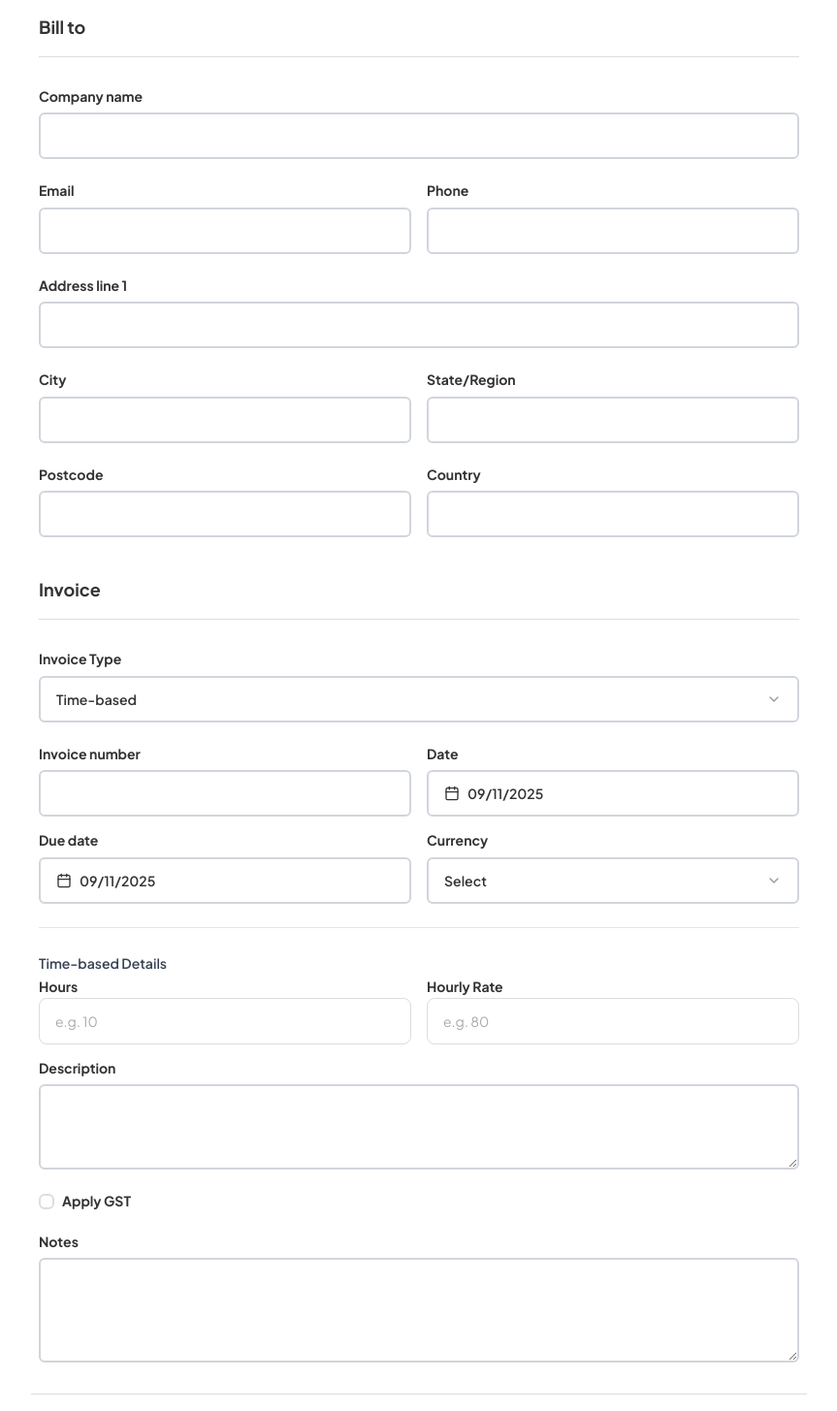
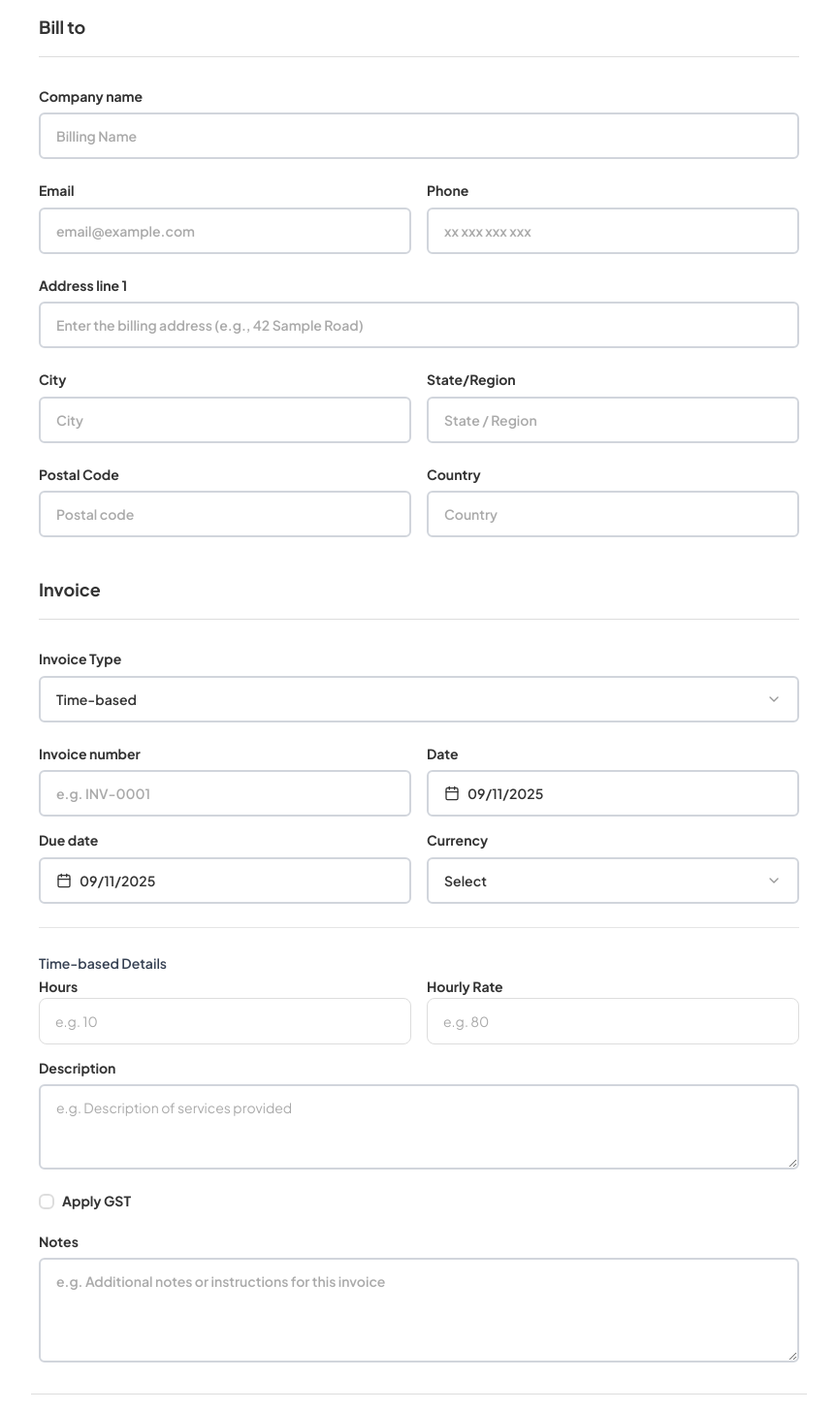
Before and after one commit to lourencofelipe/invoice-mate, a Next.js app in the folder src/frontend/: page /invoice in a window 1280 px wide. Shown: the part 755-2210 px from the top of the page at 97% size, without its empty margins (208-1071 px from the left). Built offline with nearby package versions, Linux system fonts and the light colour scheme.

Commit message:
feat: Adding placeholders for invoice and Billing section

```diff
--- a/src/frontend/src/components/invoice/BillToSection.tsx
+++ b/src/frontend/src/components/invoice/BillToSection.tsx
@@ -28,6 +28,7 @@ export function BillToSection({ register, errors }: BillToSectionProps) {
           id="billToCompany"
           className="input-base"
           type="text"
+          placeholder="Billing Name"
           {...register("billToCompany")}
         />
         {errors.billToCompany && (
@@ -46,6 +47,7 @@ export function BillToSection({ register, errors }: BillToSectionProps) {
             id="billToEmail"
             className="input-base"
             type="email"
+            placeholder="email@example.com"
             {...register("billToEmail")}
           />
           {errors.billToEmail && (
@@ -63,6 +65,7 @@ export function BillToSection({ register, errors }: BillToSectionProps) {
             id="billToPhone"
             className="input-base"
             type="tel"
+            placeholder="xx xxx xxx xxx"
             {...register("billToPhone")}
           />
         </div>
@@ -76,6 +79,7 @@ export function BillToSection({ register, errors }: BillToSectionProps) {
           id="billToAddress"
           className="input-base"
           type="text"
+          placeholder="Enter the billing address (e.g., 42 Sample Road)"
           {...register("billToAddress")}
         />
       </div>
@@ -89,6 +93,7 @@ export function BillToSection({ register, errors }: BillToSectionProps) {
             id="billToCity"
             className="input-base"
             type="text"
+            placeholder="City"
             {...register("billToCity")}
           />
         </div>
@@ -101,6 +106,7 @@ export function BillToSection({ register, errors }: BillToSectionProps) {
             id="billToRegion"
             className="input-base"
             type="text"
+            placeholder="State / Region"
             {...register("billToRegion")}
           />
         </div>
@@ -115,6 +121,7 @@ export function BillToSection({ register, errors }: BillToSectionProps) {
             id="billToPostcode"
             className="input-base"
             type="text"
+            placeholder="Postal code"
             {...register("billToPostcode")}
           />
         </div>
@@ -127,6 +134,7 @@ export function BillToSection({ register, errors }: BillToSectionProps) {
             id="billToCountry"
             className="input-base"
             type="text"
+            placeholder="Country"
             {...register("billToCountry")}
           />
         </div>
--- a/src/frontend/src/components/invoice/InvoiceDetailsSection.tsx
+++ b/src/frontend/src/components/invoice/InvoiceDetailsSection.tsx
@@ -93,7 +93,7 @@ export function InvoiceDetailsSection({
           <Label htmlFor="invoiceNumber" className="mb-2 block">
             {t("invoice.number")}
           </Label>
-          <Input id="invoiceNumber" className="input-base" type="text" {...register("invoiceNumber")} />
+          <Input id="invoiceNumber" className="input-base" type="text" placeholder="e.g. INV-0001" {...register("invoiceNumber")} />
           {errors.invoiceNumber && (
             <p className="mt-2 text-sm text-red-600">{errors.invoiceNumber.message}</p>
           )}
@@ -210,7 +210,7 @@ export function InvoiceDetailsSection({
             <Label htmlFor="description" className="mb-2 block">
               Description
             </Label>
-            <Textarea id="description" rows={3} {...register("description")} className="border-2 border-gray-300 rounded-sm" />
+            <Textarea id="description" rows={3} {...register("description")} placeholder="e.g. Description of services provided" className="border-2 border-gray-300 rounded-sm" />
           </div>
         </div>
       )}
@@ -277,7 +277,7 @@ export function InvoiceDetailsSection({
         <Label htmlFor="notes" className="mb-2 block">
           {t("invoice.notes")}
         </Label>
-        <Textarea id="notes" rows={4} {...register("notes")} className="border-2 border-gray-300 rounded-sm font-semibold" />
+        <Textarea id="notes" rows={4} {...register("notes")} placeholder="e.g. Additional notes or instructions for this invoice" className="border-2 border-gray-300 rounded-sm font-semibold" />
       </div>
     </div>
   );
--- a/src/frontend/src/components/invoice/LanguageProvider.tsx
+++ b/src/frontend/src/components/invoice/LanguageProvider.tsx
@@ -81,7 +81,7 @@ const translations: Record<Language, Record<string, string>> = {
     "receiver.email": "Email",
     "receiver.phone": "Phone",
     "receiver.accNumber": "Account number",
-    "receiver.zip": "Post code",
+    "receiver.zip": "Postal code",
     "receiver.city": "City and state",
     "receiver.address": "Address line 1",
     "receiver.complement": "Address line 2",
@@ -96,7 +96,7 @@ const translations: Record<Language, Record<string, string>> = {
     "billto.addressLine2": "Address line 2",
     "billto.city": "City",
     "billto.region": "State/Region",
-    "billto.postcode": "Postcode",
+    "billto.postcode": "Postal Code",
     "billto.country": "Country",
 
     // Invoice section
```
